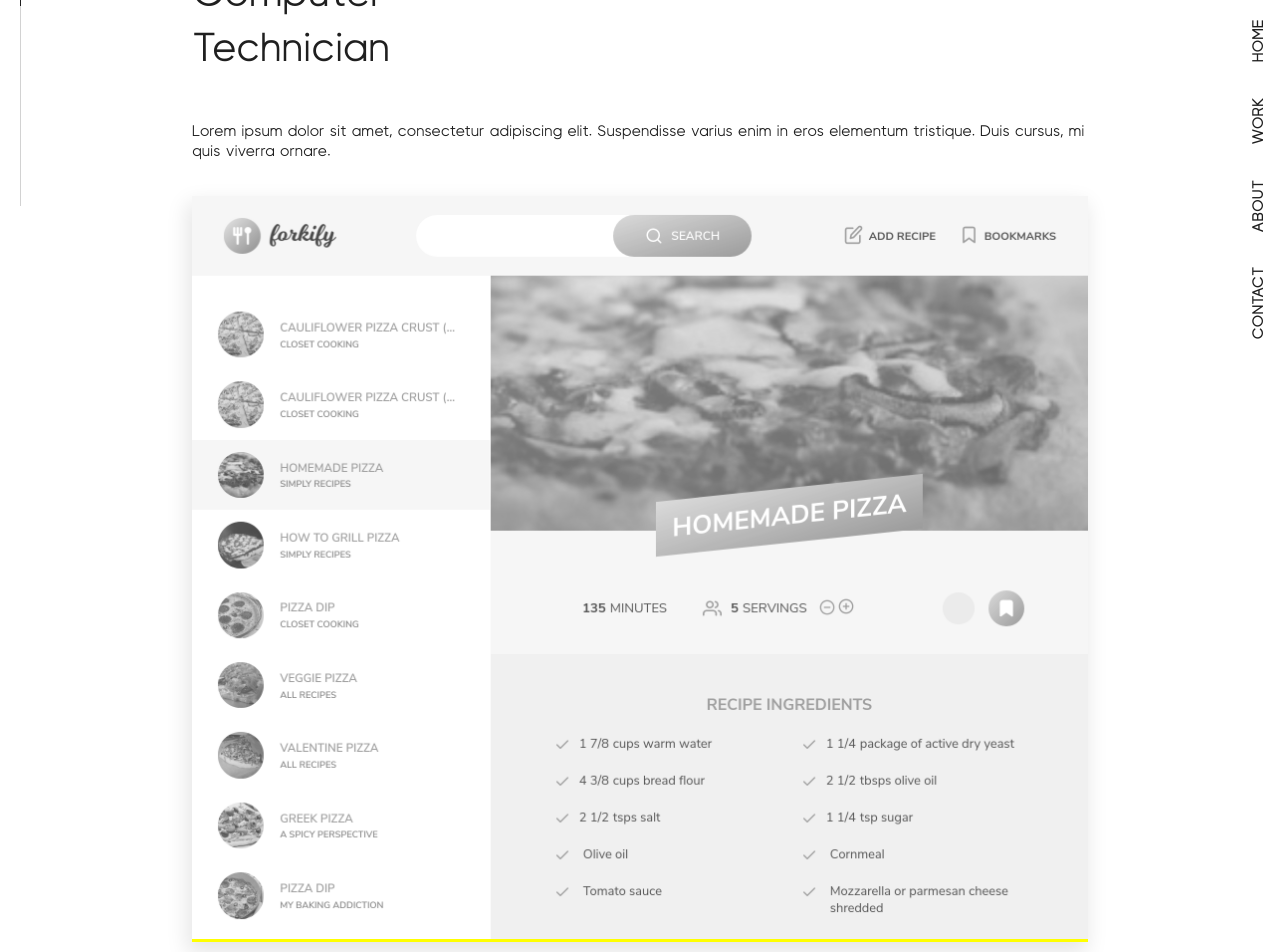
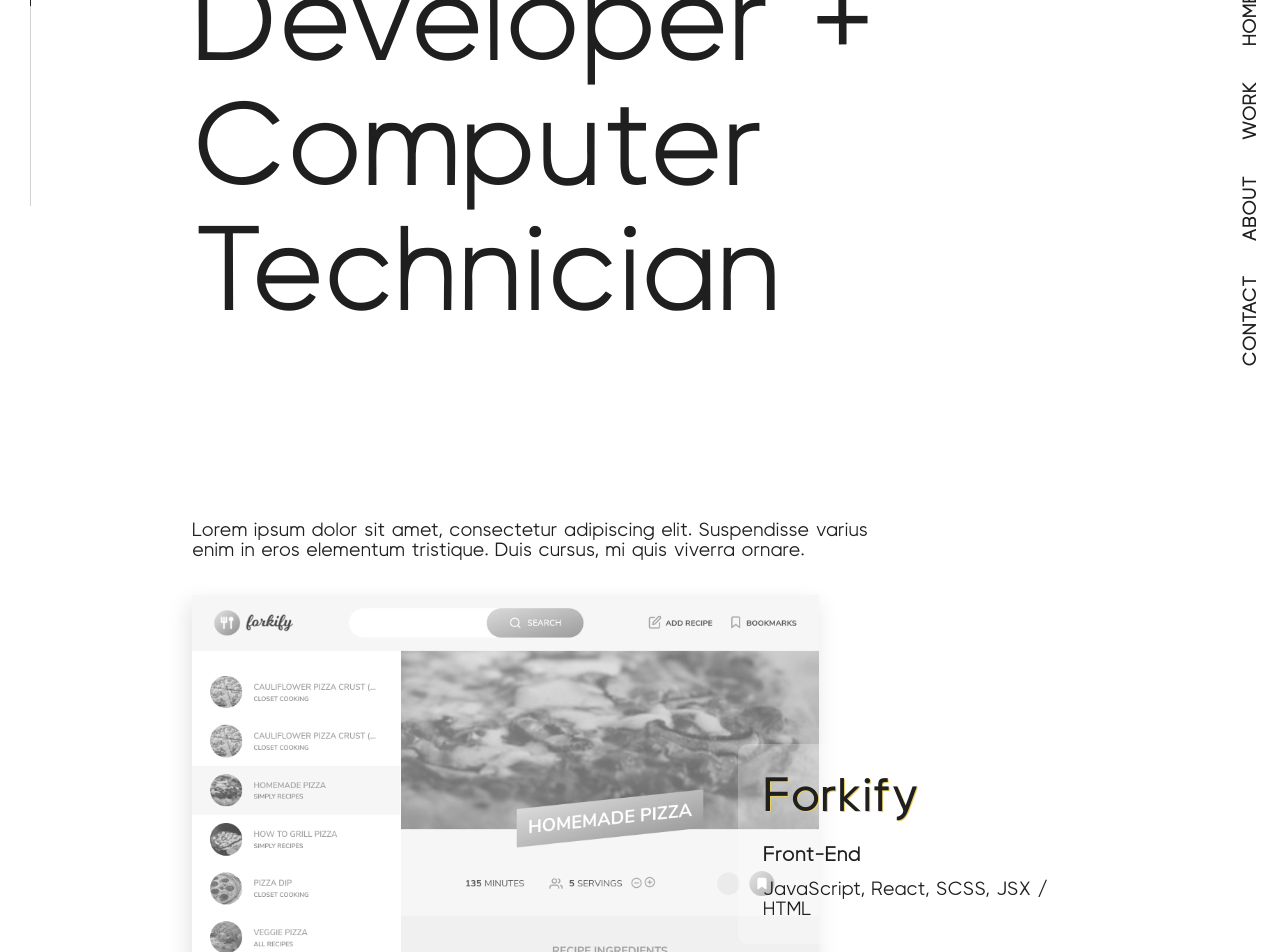
Before and after one commit to loretta-arineva/main-portfolio, a React (Create React App) app: page / in a window 1280 px wide. Shown: the part 320-1272 px from the top of the page. Built offline with nearby package versions, Linux system fonts and the light colour scheme.

Commit message:
Finishing up responsive design on main page

```diff
--- a/src/assets/scss/7-queries/_mediaQueries.scss
+++ b/src/assets/scss/7-queries/_mediaQueries.scss
@@ -0,0 +1,183 @@
+@media screen and (min-width: 480px) {
+    h1 {
+        font-size: 58px;
+    }
+
+    section {
+        margin-top: 155px;
+    }
+
+    p {
+        font-size: 18px;
+    }
+
+    .progress-bar--container {
+        left: -95px;
+    }
+
+    .main-navigation {
+        right: -95px;
+    }
+
+    #hero {
+        .project {
+
+            .project-description {
+
+                .project-title {
+                    font-size  : 50px;
+                    width      : 80%;
+                    text-shadow: 1px 1px rgb(233, 207, 94);
+                    line-height: 1.1;
+                }
+
+                .project-type {
+                    font-size: 20px;
+                    margin   : 20px 0 15px;
+                }
+            }
+        }
+    }
+}
+
+@media screen and (min-width: 560px) {
+    h1 {
+        font-size: 70px;
+
+        span {
+            line-height: 70px;
+        }
+    }
+
+    .main-navigation li {
+        font-size: 18px;
+    }
+
+    #hero {
+        .project {
+
+            .project-description {
+
+                .project-type {
+                    font-size: 22px;
+                }
+
+                .project-stack {
+                    font-size: 20px;
+                }
+            }
+        }
+    }
+}
+
+@media screen and (min-width: 650px) {
+    #hero {
+        .hero-description {
+            width: 80%;
+        }
+    }
+}
+
+@media screen and (min-width: 990px) {
+    h1 {
+        font-size: 105px;
+
+        span {
+            line-height: 1;
+        }
+    }
+
+    p {
+        font-size: 20px;
+    }
+
+    .main-navigation li {
+        font-size: 20px;
+    }
+
+    #hero {
+        .project {
+            position: relative;
+            @include flexItem(center, center, row);
+            padding-right: 30%;
+            box-sizing   : border-box;
+
+            .project-description {
+                position        : absolute;
+                right           : 0;
+                max-width       : 300px;
+                background-color: rgba(255, 255, 255, 0.247);
+                border-radius   : 10px;
+                padding         : 25px;
+
+                .project-title {
+                    margin   : 0;
+                    font-size: 50px;
+                    width    : 100%;
+                }
+            }
+        }
+    }
+}
+
+@media screen and (min-width: 1100px) {
+    h1 {
+        font-size: 125px;
+        height   : 80vh;
+    }
+
+    #hero {
+        .hero-description {
+            width: 80%;
+        }
+
+        .project {
+            .project-description {
+
+                .project-type {
+                    font-size: 22px;
+                }
+
+                .project-stack {
+                    font-size: 20px;
+                }
+            }
+        }
+    }
+}
+
+
+@media screen and (min-width: 1420px) {
+    h1 {
+        font-size: 155px;
+    }
+
+    #hero {
+
+        .project {}
+    }
+}
+
+@media screen and (min-width: 1820px) {
+    h1 {
+        font-size: 175px;
+
+
+    }
+
+    p {
+        font-size: 25px;
+    }
+
+    .main-navigation li {
+        font-size: 24px;
+    }
+
+    #hero {
+        .hero-description {
+            width: 80%;
+        }
+
+        .project {}
+    }
+}
```
